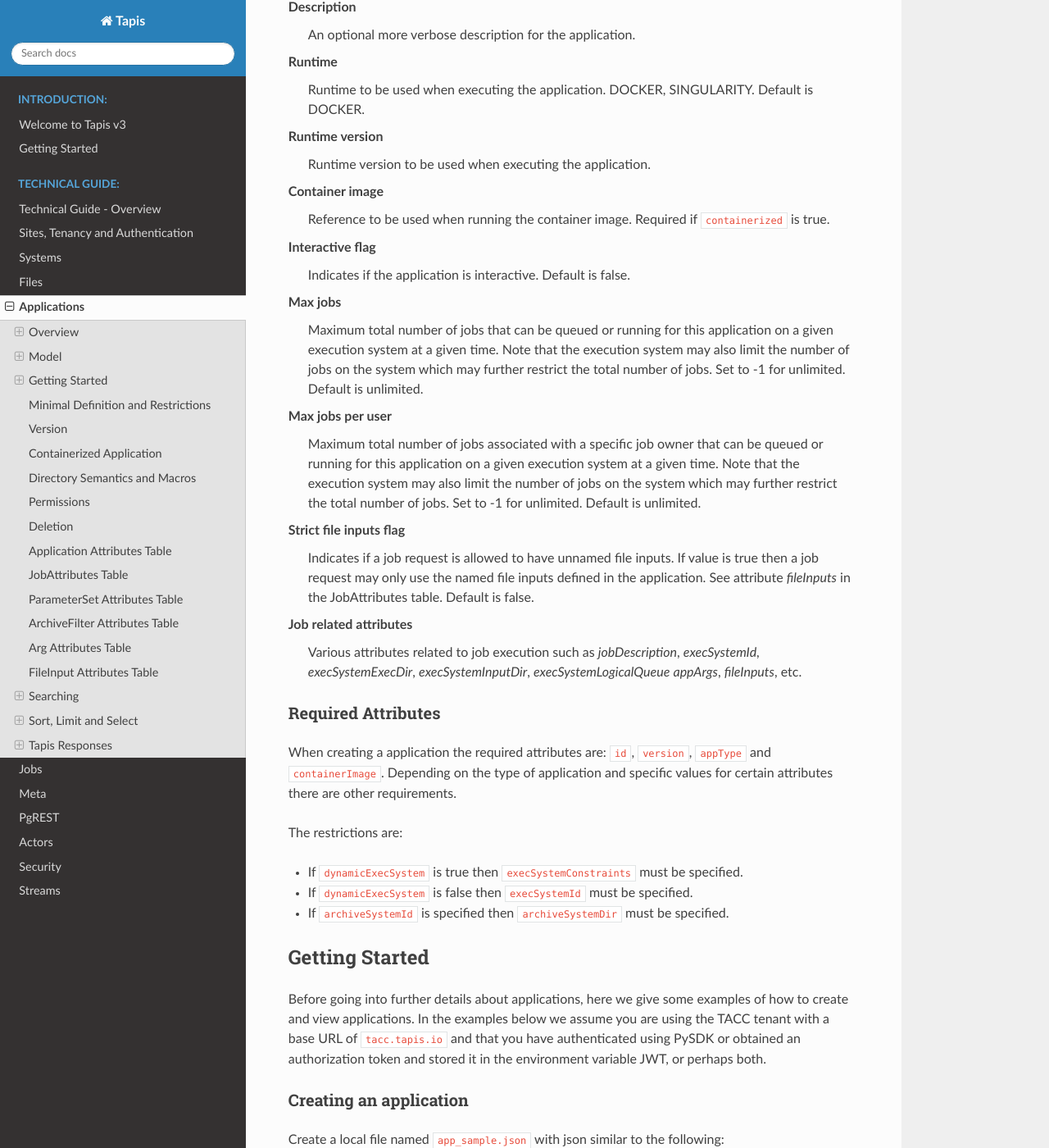
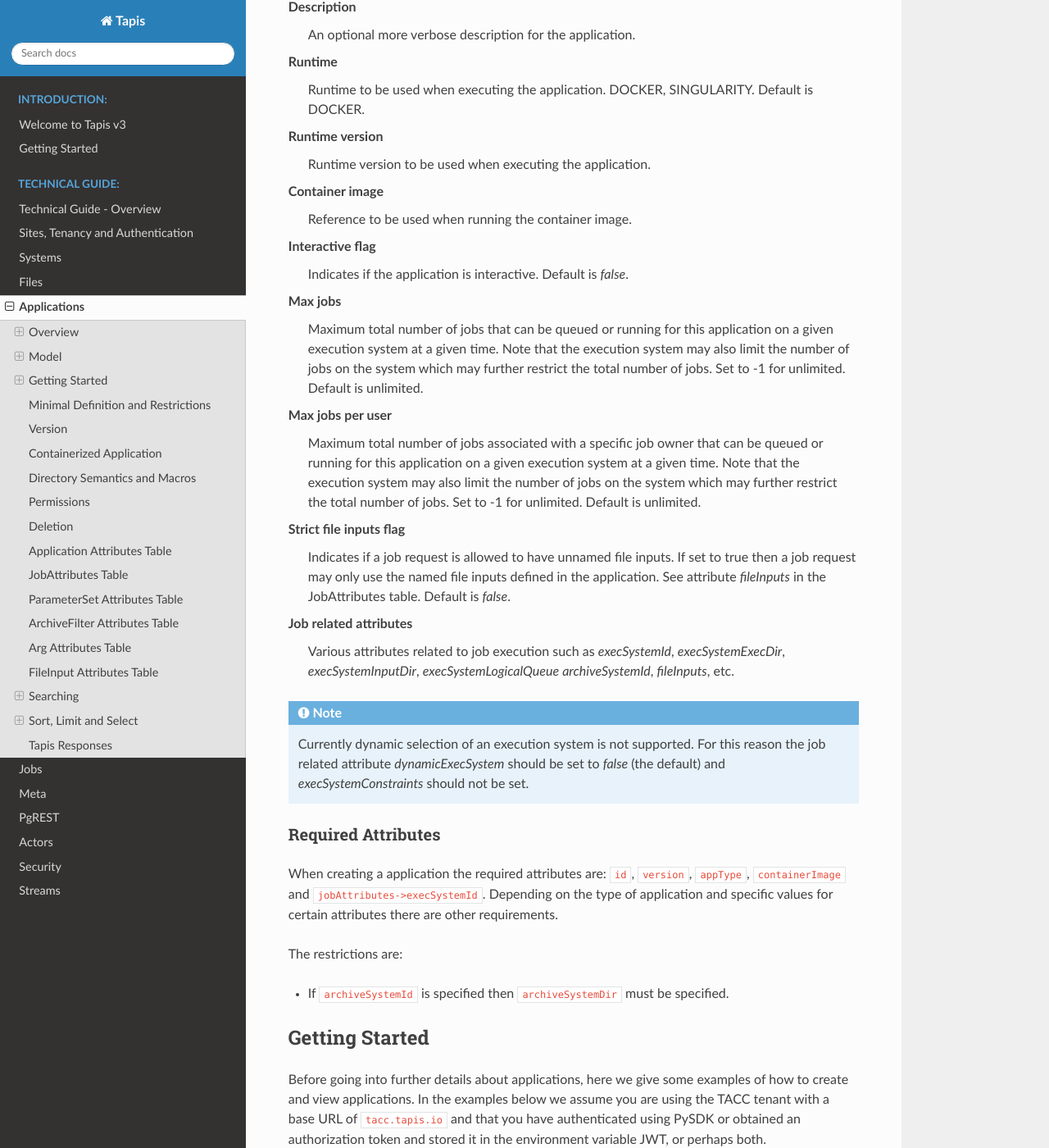
Before and after one commit to tapis-project/documentation, a Sphinx documentation site: the page built from source/technical/apps.rst, in a window 1280 px wide and 1400 px high, scrolled down 1706 px. Shown: the whole window at 82% size. Built offline with Sphinx 7.4.7 and the Read the Docs theme 2.0.0, drawn with Linux system fonts in a browser that asks for light colours; some of the changed text lies outside the part shown.

Commit message:
Updates for Applications

```diff
--- a/source/technical/apps.rst
+++ b/source/technical/apps.rst
@@ -34,11 +34,11 @@
 input, execute and archive output for an application. In addition, an application definition may include information to
 facilitate portal and gateway developers. This information is in the form of metadata that can be associated with the
 file inputs and the various collections of arguments. The collections are contained in the ``ParameterSet``, please see
-the table below. The collections include the ``appArgs``, ``containerArgs`` and ``schedulerOptions``. The metadata for
-each argument includes attributes for ``metaName``, ``metaDescription``, ``metaRequired``, and ``metaKvPairs`` (a list
-of free form key-value pairs). The intent of the ``metaDescription`` is to allow the application designer to document
-the argument in detail. The free form key-value pairs allow for specifying various validation requirements, such as
-argument type, maximum value or length, minimum value or length, etc.
+the table below. The collections include the ``appArgs``, ``containerArgs`` and ``schedulerOptions``. In addition to the
+argument value each argument includes metadata attributes for ``name``, ``description``, ``required``, and
+``keyValuePairs`` (a list of free form key-value pairs). The intent of the ``description`` is to allow the application
+designer to document the argument in detail. The free form key-value pairs allow for specifying various validation
+requirements, such as argument type, maximum value or length, minimum value or length, etc.
 
 -----------------
 Model
@@ -60,11 +60,12 @@
   A specific user set at application creation. Default is ``${apiUserId}``, the user making the request to
   create the application.
 Enabled flag
-  Indicates if application is currently considered active and available for use. Default is true.
+  Indicates if application is currently considered active and available for use. Default is *true*.
 Containerized flag
   Indicates if application has been fully containerized.
+
 .. note::
-  NOTE: Currently only containerized applications are supported
+  Currently only containerized applications are supported
 
 Versioned Attributes
 ~~~~~~~~~~~~~~~~~~~~
@@ -78,9 +79,9 @@
 Runtime version
   Runtime version to be used when executing the application.
 Container image
-  Reference to be used when running the container image. Required if ``containerized`` is true.
+  Reference to be used when running the container image.
 Interactive flag
-  Indicates if the application is interactive. Default is false.
+  Indicates if the application is interactive. Default is *false*.
 Max jobs
   Maximum total number of jobs that can be queued or running for this application on a given execution system at
   a given time. Note that the execution system may also limit the number of jobs on the system which may further
@@ -90,23 +91,25 @@
   on a given execution system at a given time. Note that the execution system may also limit the number of jobs on the
   system which may further restrict the total number of jobs. Set to -1 for unlimited. Default is unlimited.
 Strict file inputs flag
-  Indicates if a job request is allowed to have unnamed file inputs. If value is true then a job request may only use
+  Indicates if a job request is allowed to have unnamed file inputs. If set to true then a job request may only use
   the named file inputs defined in the application. See attribute *fileInputs* in the JobAttributes table.
-  Default is false.
+  Default is *false*.
 Job related attributes
-  Various attributes related to job execution such as *jobDescription*, *execSystemId*, *execSystemExecDir*,
-  *execSystemInputDir*, *execSystemLogicalQueue* *appArgs*, *fileInputs*, etc.
+  Various attributes related to job execution such as *execSystemId*, *execSystemExecDir*, *execSystemInputDir*,
+  *execSystemLogicalQueue* *archiveSystemId*, *fileInputs*, etc.
+
+.. note::
+  Currently dynamic selection of an execution system is not supported. For this reason the job related attribute
+  *dynamicExecSystem* should be set to *false* (the default) and *execSystemConstraints* should not be set.
 
 Required Attributes
 ~~~~~~~~~~~~~~~~~~~
 
-When creating a application the required attributes are: ``id``, ``version``, ``appType`` and ``containerImage``.
-Depending on the type of application and specific values for certain attributes there are other requirements.
+When creating a application the required attributes are: ``id``, ``version``, ``appType``,  ``containerImage`` and
+``jobAttributes->execSystemId``. Depending on the type of application and specific values for certain attributes there are other requirements.
 
 The restrictions are:
 
-* If ``dynamicExecSystem`` is true then ``execSystemConstraints`` must be specified.
-* If ``dynamicExecSystem`` is false then ``execSystemId`` must be specified.
 * If ``archiveSystemId`` is specified then ``archiveSystemDir`` must be specified.
 
 --------------------------------
@@ -185,7 +188,6 @@
         "appType": "FORK",
         "owner": "<userid>",
         "enabled": true,
-        "containerized": true,
         "runtime": "DOCKER",
         "runtimeVersion": null,
         "runtimeOptions": [],
@@ -260,12 +262,10 @@
 -----------------------------------
 Minimal Definition and Restrictions
 -----------------------------------
-When creating an application the required attributes are: *id*, *version*, *appType* and *containerImage*.
-Depending on the type of application and specific values for certain attributes there are other requirements.
-The restrictions are:
+When creating an application the required attributes are: *id*, *version*, *appType*, *containerImage* and
+*jobAttributes->execSystemId*. Depending on the type of application and specific values for certain attributes there are
+other requirements. The restrictions are:
 
-* If *dynamicExecSystem* is true then *execSystemConstraints* is required.
-* If *dynamicExecSystem* is false then *execSystemId* is required.
 * If *archiveSystemId* is specified then *archiveSystemDir* is required.
 * If *appType* is FORK then the following attributes may not be specified: *maxJobs*, *maxJobsPerUser*, *nodeCount*,
   *coresPerNode*, *memoryMB*, *maxMinutes*.
@@ -283,13 +283,12 @@
 -------------------------
 Containerized Application
 -------------------------
-An application that has been containerized is one that can be executed using a single container image. When the flag
-*containerized* is set to true then the attribute *containerImage* must be specified. Tapis will use the appropriate
-container runtime command and provide support for making the input and output directories available to the container
-when running the container image.
+An application that has been containerized is one that can be executed using a single container image. Tapis will use
+the appropriate container runtime command and provide support for making the input and output directories available to
+the container when running the container image.
 
 .. note::
-  NOTE: Currently only containerized applications are supported
+  Currently only containerized applications are supported
 
 ------------------------------
 Directory Semantics and Macros
@@ -328,10 +327,11 @@
 -----------------
 Deletion
 -----------------
-An application may be deleted. Deletion means the application is marked as deleted and
-is no longer available for use. It will no longer show up in searches and operations on
-the application will no longer be allowed. The application definition is retained for auditing
-purposes. Note this means that application IDs may not be re-used after deletion.
+An application may be deleted and undeleted. Deletion means the application is marked as deleted and is no longer
+available for use. By default deleted applications will not be included in searches and operations on deleted
+applications will not be allowed. When listing applications the query parameter *showDeleted* may be used in order to
+include deleted applications in the results. Note that deletion applies to all version of an application. It is not
+possible to delete a specific version.
 
 -----------------------------
 Application Attributes Table
@@ -370,19 +370,21 @@
 +---------------------+----------------+----------------------+--------------------------------------------------------------------------------------+
 | runtimeVersion      | String         | 2.5.2                | - Version or range of versions required.                                             |
 +---------------------+----------------+----------------------+--------------------------------------------------------------------------------------+
+| runtimeOptions      | [enum]         |                      | - Options that apply to specific runtimes.                                           |
+|                     |                |                      | - NONE, SINGULARITY_START, SINGULARITY_RUN                                           |
+|                     |                |                      | - Default is NONE.                                                                   |
++---------------------+----------------+----------------------+--------------------------------------------------------------------------------------+
 | containerImage      | String         |docker.io/hello-world | - Reference for the container image. Other examples:                                 |
 |                     |                |                      | - Singularity: shub://GodloveD/lolcow                                                |
 |                     |                |                      | - Docker: tapis/hello-tapis:0.0.1                                                    |
 |                     |                |                      | - **Required** at creation time.                                                     |
 +---------------------+----------------+----------------------+--------------------------------------------------------------------------------------+
-| isInteractive       | boolean        | FALSE                | - Indicates if application is interactive. Default is FALSE.                         |
-+---------------------+----------------+----------------------+--------------------------------------------------------------------------------------+
-| maxJobs             | int            | 10                   | - Max number of jobs that can be running for this app on an exec system.             |
-|                     |                |                      | - Execution system may also limit the number of jobs on the system.                  |
+| maxJobs             | int            | 10                   | - Max number of jobs that can be running for this app on a system.                   |
+|                     |                |                      | - System may also limit the number of jobs.                                          |
 |                     |                |                      | - Set to -1 for unlimited. Default is unlimited.                                     |
 +---------------------+----------------+----------------------+--------------------------------------------------------------------------------------+
 | maxJobsPerUser      | int            | 2                    | - Max number of jobs per job owner.                                                  |
-|                     |                |                      | - Execution system may also limit the number of jobs on the system.                  |
+|                     |                |                      | - System may also limit the number of jobs.                                          |
 |                     |                |                      | - Set to -1 for unlimited. Default is unlimited.                                     |
 +---------------------+----------------+----------------------+--------------------------------------------------------------------------------------+
 | strictFileInputs    | boolean        | FALSE                | - Indicates if a job request is allowed to have unnamed file inputs.                 |
@@ -423,7 +425,6 @@
 |                     |                |                      | - Macros allow this to act as a template to be filled in at job runtime.             |
 +---------------------+----------------+----------------------+--------------------------------------------------------------------------------------+
 | execSystemId        | String         |                      | - Specific system on which the application is to be run.                             |
-|                     |                |                      | - Ignored if dynamicExecSystem is true.                                              |
 +---------------------+----------------+----------------------+--------------------------------------------------------------------------------------+
 | execSystemExecDir   | String         |                      | - Directory where application assets are staged.                                     |
 |                     |                |                      | - Current working directory at application launch time.                              |
@@ -466,7 +467,7 @@
 +---------------------+----------------+----------------------+--------------------------------------------------------------------------------------+
 | memoryMB            | int            |                      | - Memory in megabytes to request during job submission.                              |
 +---------------------+----------------+----------------------+--------------------------------------------------------------------------------------+
-| maxMinutes          | int            |                      | -  Run time to request during job submission.                                        |
+| maxMinutes          | int            |                      | - Run time to request during job submission.                                         |
 +---------------------+----------------+----------------------+--------------------------------------------------------------------------------------+
 | subscriptions       |                |                      | - Notification subscriptions.                                                        |
 |                     |                |                      | - See table below.                                                                   |
@@ -512,6 +513,7 @@
 |                     |                |                      | - excludes list has precedence.                                                      |
 +---------------------+----------------+----------------------+--------------------------------------------------------------------------------------+
 | includeLaunchFiles  | boolean        |                      | - Indicates if Tapis generated launch scripts are to be included when archiving.     |
+|                     |                |                      | - The default is TRUE.                                                               |
 +---------------------+----------------+----------------------+--------------------------------------------------------------------------------------+
 
 ------------------------
@@ -521,19 +523,20 @@
 +---------------------+----------------+----------------------+--------------------------------------------------------------------------------------+
 | Attribute           | Type           | Example              | Notes                                                                                |
 +=====================+================+======================+======================================================================================+
-| value               | String         |                      | - Value for the argument                                                             |
+| arg                 | String         |                      | - Value for the argument                                                             |
 |                     |                |                      | - **Required** at creation time.                                                     |
 +---------------------+----------------+----------------------+--------------------------------------------------------------------------------------+
-| metaName            | String         |                      | - Identifying label associated with the argument.                                    |
+| meta->name          | String         |                      | - Identifying label associated with the argument.                                    |
 |                     |                |                      | - **Required** at creation time if metadata is included.                             |
 +---------------------+----------------+----------------------+--------------------------------------------------------------------------------------+
-| metaDescription     | String         |                      | -                                                                                    |
+| meta->description   | String         |                      | - Optional description of the argument which may include usage, purpose, etc.        |
 +---------------------+----------------+----------------------+--------------------------------------------------------------------------------------+
-| metaRequired        | boolean        |                      | - Indicates if input must be present prior to execution of the application.          |
+| meta->required      | boolean        |                      | - Indicates if input must be present prior to execution of the application.          |
 |                     |                |                      | - Default is FALSE.                                                                  |
 +---------------------+----------------+----------------------+--------------------------------------------------------------------------------------+
-| metaKvPairs         | [String]       |                      | - Additional information as key-value pairs.                                         |
-|                     |                |                      | - Each pair must be in the form <key>=<value> where <value> is optional.             |
+| meta->keyValuePairs | [KeyValuePair] |                      | - Additional information as key-value pairs.                                         |
+|                     |                |                      | - May include validation information such as expected type, minimum value, etc.      |
+|                     |                |                      | - key is required, value is optional.                                                |
 +---------------------+----------------+----------------------+--------------------------------------------------------------------------------------+
 
 --------------------------
@@ -547,18 +550,19 @@
 +---------------------+----------------+----------------------+--------------------------------------------------------------------------------------+
 | targetPath          | String         |                      | - Target path used by the Jobs service when transferring files.                      |
 +---------------------+----------------+----------------------+--------------------------------------------------------------------------------------+
-| inPlace             | boolean        |                      | - Default is FALSE.                                                                  |
+| inPlace             | boolean        |                      | - Indicates if staging will be done in place. Please see Jobs Service.               |
+|                     |                |                      | - Default is FALSE.                                                                  |
 +---------------------+----------------+----------------------+--------------------------------------------------------------------------------------+
-| metaName            | String         |                      | - Identifying label associated with the input. Typically used during a job request.  |
+| meta->name          | String         |                      | - Identifying label associated with the input. Typically used during a job request.  |
 |                     |                |                      | - **Required** at creation time.                                                     |
 +---------------------+----------------+----------------------+--------------------------------------------------------------------------------------+
-| metaDescription     | String         |                      | -                                                                                    |
+| meta->description   | String         |                      | - Optional description.                                                              |
 +---------------------+----------------+----------------------+--------------------------------------------------------------------------------------+
-| metaRequired        | boolean        |                      | - Indicates if input must be present prior to execution of the application.          |
+| meta->required      | boolean        |                      | - Indicates if input must be present prior to execution of the application.          |
 |                     |                |                      | - Default is FALSE.                                                                  |
 +---------------------+----------------+----------------------+--------------------------------------------------------------------------------------+
-| metaKvPairs         | [String]       |                      | - Additional information as key-value pairs.                                         |
-|                     |                |                      | - Each pair must be in the form <key>=<value> where <value> is optional.             |
+| meta->keyValuePairs | [KeyValuePair] |                      | - Additional information as key-value pairs.                                         |
+|                     |                |                      | - key is required, value is optional.                                                |
 +---------------------+----------------+----------------------+--------------------------------------------------------------------------------------+
 
 -----------------------
@@ -832,7 +836,7 @@
  * ``totalCount`` - Total number of records that would have been returned without a limit query parameter being imposed. -1 if total count was not computed.
 
 For performance reasons computation of ``totalCount`` is only determined on demand. This is controlled by the boolean
-query parameter ``computeTotal``. By default ``computeTotal`` is false.
+query parameter ``computeTotal``. By default ``computeTotal`` is *false*.
 
 Example query and response:
 
@@ -869,12 +873,3 @@
         "totalCount": -1
     }
   }
-
-Heading 2
-~~~~~~~~~
-
-Heading 3
-^^^^^^^^^
-
-Heading 4
-*********
```
Also changed, not shown: other parts of source/technical/apps.rst (+2 -2 lines), source/technical/systems.rst (+0 -10 lines).
